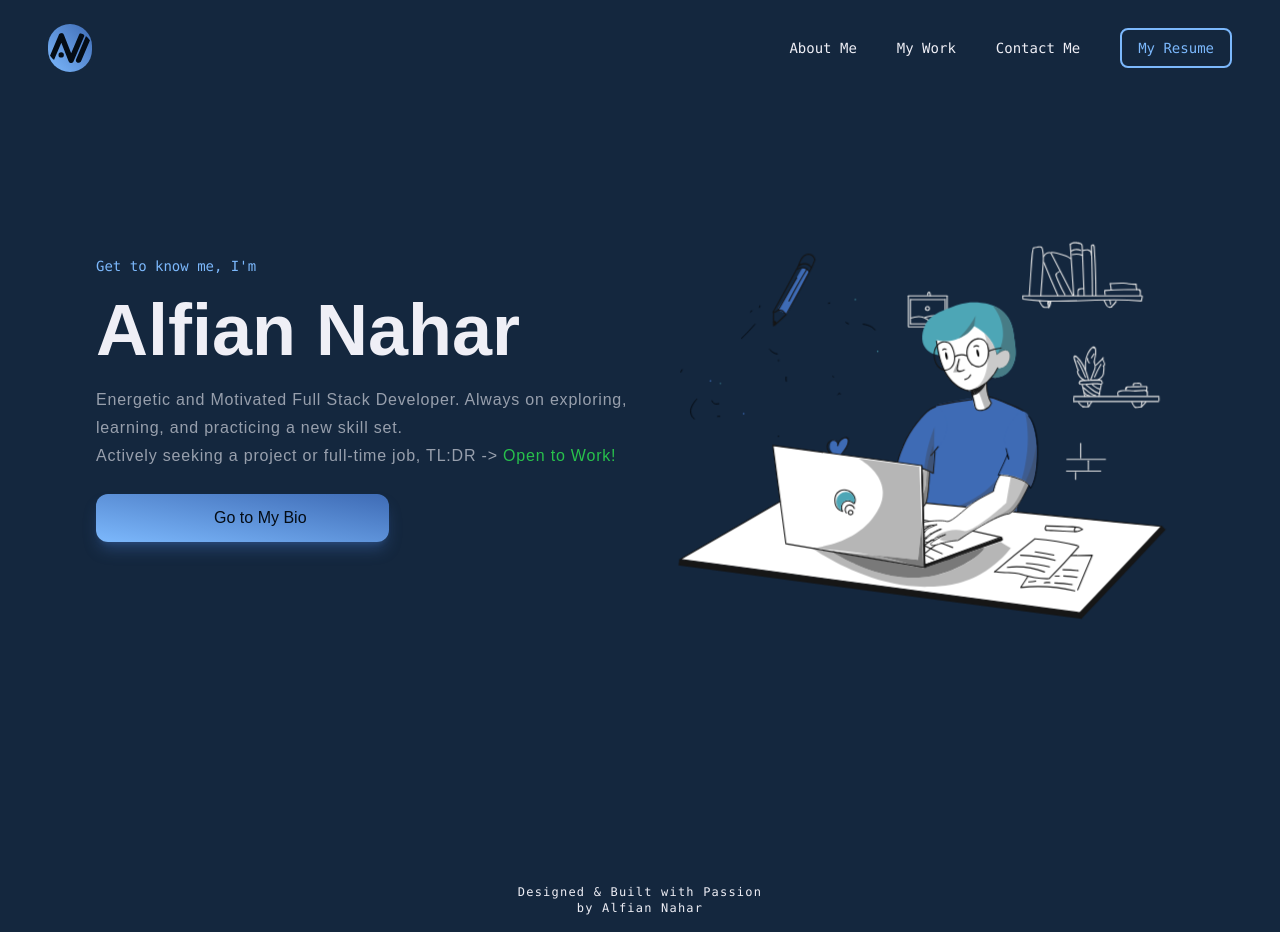
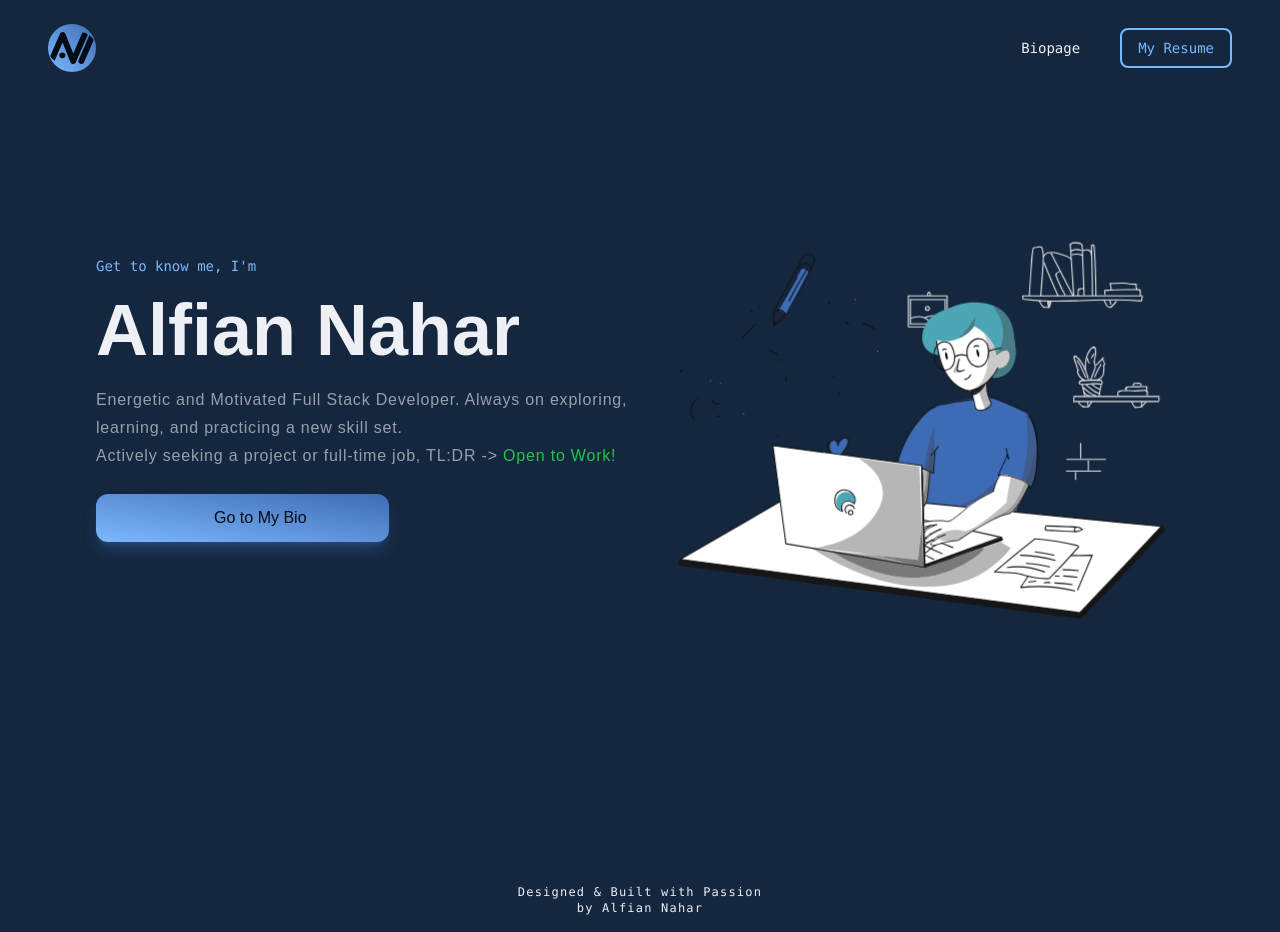
Before and after one commit to alfianahar/alfianahar-portofolio-site, a Next.js app: page / in a window 1280 px wide. Built offline with nearby package versions, Linux system fonts and the light colour scheme; some icons are missing.

Commit message:
change navbar menu

```diff
--- a/components/Navbar.js
+++ b/components/Navbar.js
@@ -12,7 +12,7 @@ const Navbar = () => {
   const NavbarList = () => {
     return (
       <>
-        <Link href="">
+        {/* <Link href="">
           <a onClick={closeMenu} className="">
             About Me
           </a>
@@ -21,10 +21,10 @@ const Navbar = () => {
           <a onClick={closeMenu} className="">
             My Work
           </a>
-        </Link>
-        <Link href="">
+        </Link> */}
+        <Link href="/bio">
           <a onClick={closeMenu} className="">
-            Contact Me
+            Biopage
           </a>
         </Link>
         <Link href="/alfianahar-resume.pdf">
@@ -39,17 +39,19 @@ const Navbar = () => {
   return (
     <nav className="navbar">
       <div className={`${open ? "blur-effect" : "absolute invisible"}`}></div>
-      <div className="z-50 inline-flex w-11">
+      <div className="z-50 inline-flex">
         <Link href="/">
           <a className="navbar-logo" onClick={closeMenu}>
+            <span className="block w-full">
               <Image
                 src="/an-logo.svg"
                 alt="logo AN"
-              layout="intrinsic"
+                layout="responsive"
                 width="100"
                 height="68.92"
                 className="rounded-full"
               />
+            </span>
           </a>
         </Link>
       </div>
```
Lines whose indentation alone changed are shown as unchanged.
